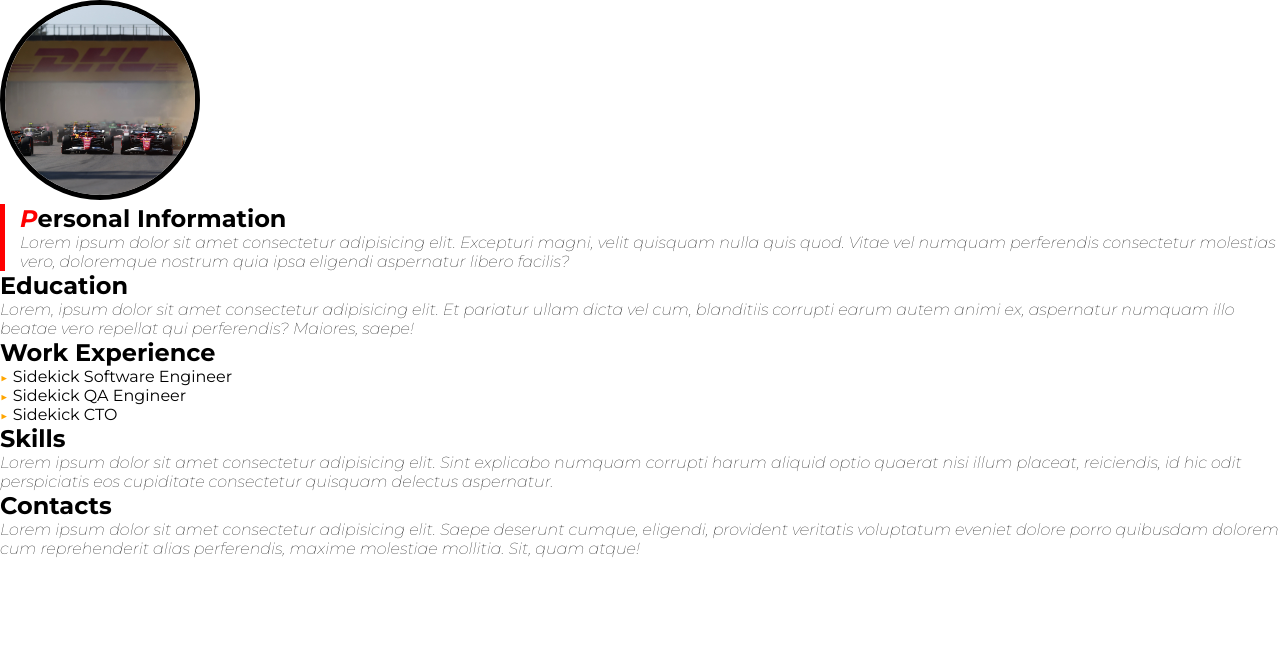
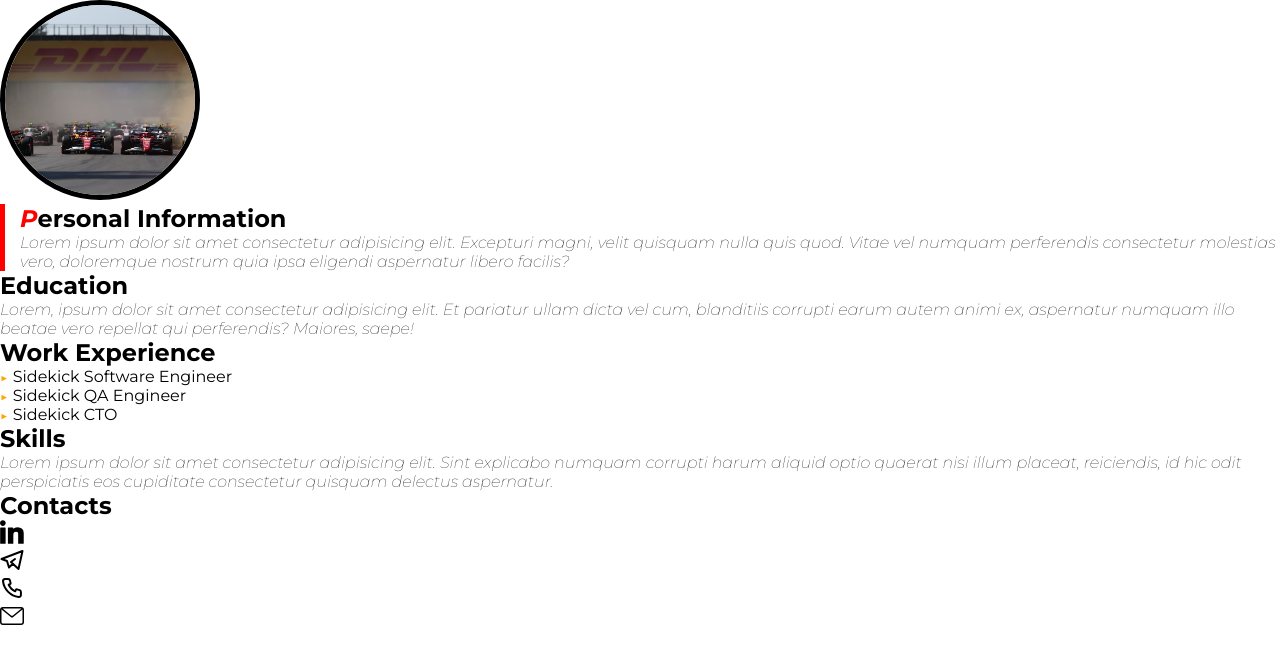
Before and after one commit to saintviacheslav/Module_2, a plain HTML site: page index.html in a window 1280 px wide. Drawn offline with Linux system fonts and the light colour scheme; files whose address does not match are found by name.

Commit message:
feat: Implement contacts section with clickable links and hover-color SVG icons

```diff
--- a/index.html
+++ b/index.html
@@ -44,7 +44,26 @@
 
       <section class="contacts">
         <h2>Contacts</h2>
-        <p>Lorem ipsum dolor sit amet consectetur adipisicing elit. Saepe deserunt cumque, eligendi, provident veritatis voluptatum eveniet dolore porro quibusdam dolorem cum reprehenderit alias perferendis, maxime molestiae mollitia. Sit, quam atque!</p>
+        <div class="contact-links">
+          <a href="https://www.linkedin.com/in/viacheslav-trubeko-987886346/" aria-label="LinkedIn">
+            <img src="./assets/images/linkedin.svg">
+          </a>
+        </div>
+        <div class="contact-links">
+          <a href="https://t.me/saintviacheslav" aria-label="Telegram">
+            <img src="./assets/images/telegram.svg">
+          </a>
+        </div>
+        <div class="contact-links">
+          <a href="tel:+375297144039" aria-label="Phone">
+            <img src="./assets/images/phone.svg">
+          </a>
+        </div>
+        <div class="contact-links">
+          <a href="mailto:slaturchik@gmail.com" aria-label="Email">
+            <img src="./assets/images/email.svg">
+          </a>
+        </div>
       </section>
     </main>
   </body>
--- a/style.css
+++ b/style.css
@@ -87,4 +87,13 @@ main {
       }
    }
 
+   & .contacts{
+      & img{
+         width:24px;
+         height: 24px;
+         &:hover{
+            filter: invert(30%) sepia(90%) saturate(1000%) hue-rotate(250deg);
+         }
+      }
+   }
 }
```
Also changed, not shown: assets/images/email.svg (added), assets/images/linkedin.svg (added), assets/images/phone.svg (added), assets/images/telegram.svg (added).
